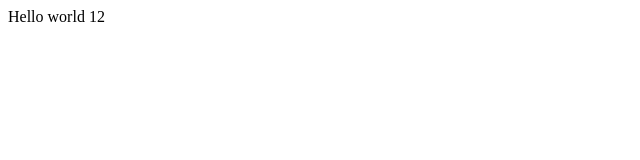
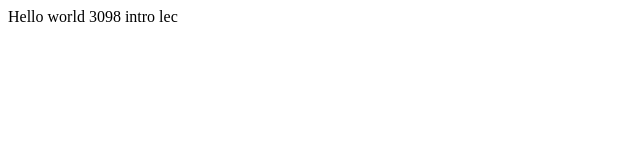
Before and after one commit to elily18/demotest, a plain HTML site: page index.html in a window 1280 px wide. Shown: the full height of the page, 0-640 px from the left. Drawn offline with Linux system fonts and the light colour scheme.

Commit message:
Update index.html

```diff
--- a/index.html
+++ b/index.html
@@ -6,6 +6,7 @@
     <title>Document</title>
 </head>
 <body>
-    Hello world 12
+    Hello world 3098
+    intro lec
 </body>
 </html>
```
